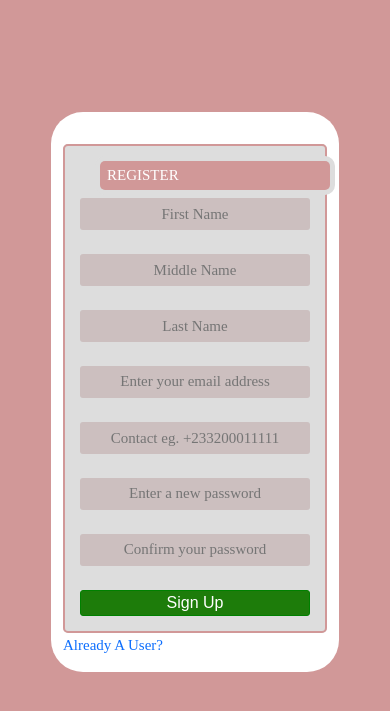
After one commit to YENG-SEBASTIAN/eProject, a Django app: template e_project/core/templates/register.html in a window 390 px wide. The commit adds this page. Shown: the top 711 px of the page. Run offline with Django 4.2, Linux system fonts and the light colour scheme; the template is opened without the code that fills it, so the values that code supplies are empty.

Commit message:
10th-commit

```diff
--- /dev/null
+++ b/e_project/core/static/Css/register.css
@@ -0,0 +1,133 @@
+:root{
+    --primary-color: #D19898;
+    --login-card: #fff;
+}
+
+*{
+    padding: 0;
+    margin: 0;
+    box-sizing: border-box;
+    font-family: 'Times New Roman', Times, serif;
+}
+body{
+    background: var(--primary-color);
+}
+.container{
+    width: 20rem;
+    height: 35rem;
+    margin-top: 3rem;
+    display: flex;
+    align-items: center;
+    justify-content: center;
+    background: var(--login-card);
+    border-radius: 1rem;
+}
+.main-card{
+    width: 100%;
+    height: 100%;
+}
+form{
+    width: 100%;
+    height: 100%;
+    margin-top: 2rem;
+}
+fieldset{
+    font-family: sans-serif;
+    border: 2px solid #D19898;
+    background: #ddd;
+    border-radius: 5px;
+    padding: 15px;
+}
+fieldset legend{
+    background: #D19898;
+    color: #fff;
+    padding: 5px 10px ;
+    font-size: 20px;
+    border-radius: 5px;
+    box-shadow: 0 0 0 5px #ddd;
+    margin-left: 20px;
+}
+form input[type="email"], input[type="password"], input[type="text"]{
+    width: 100%;
+    text-align: center;
+    height: 2rem;
+    border-radius: 3px;
+    border: none;
+    background: rgb(204, 191, 191);
+}
+form input[type="button"]{
+    background: #1d7c0a;
+    width: 100%;
+    border-radius: 3px;
+    border: 1px solid green;
+    color: #fff;
+}
+.form-links{
+    display: flex;
+    align-items: center;
+    justify-content: space-between;
+}
+.form-links a{
+    text-decoration: none;
+}
+
+
+/* media queries for large screens devices */
+@media only screen and (max-width: 700px) {
+    body{
+        display: flex;
+        align-items: center;
+        justify-content: center;
+    }
+    .container{
+        width: 17rem;
+        height: 35rem;
+        margin-top: 7rem;
+        display: flex;
+        align-items: center;
+        justify-content: center;
+        background: var(--login-card);
+        border-radius: 2rem;
+    }
+}
+
+/* media queries for mobile screens */
+@media only screen and (max-width:412px){
+    body{
+        display: flex;
+        align-items: center;
+        justify-content: center;
+    }
+    .container{
+        width: 18rem;
+        height: 35rem;
+        margin-top: 7rem;
+        display: flex;
+        align-items: center;
+        justify-content: center;
+        background: var(--login-card);
+        border-radius: 2rem;
+    }
+
+    fieldset legend{
+        background: #D19898;
+        color: #fff;
+        padding: 3px 7px ;
+        font-size: 15px;
+        border-radius: 5px;
+        box-shadow: 0 0 0 5px #ddd;
+        margin-left: 20px;
+    }
+    form input[type="email"], input[type="password"]{
+        width: 100%;
+        font-size: 15px;
+    }
+    .form-links a{
+        text-decoration: none;
+        font-size: 15px;
+    }
+    ::placeholder{
+        font-size: 15px;
+    }
+
+}
--- a/e_project/core/templates/login.html
+++ b/e_project/core/templates/login.html
@@ -6,7 +6,7 @@
     <meta name="viewport" content="width=device-width, initial-scale=1">
     <title>Login</title>
     <link href="https://cdn.jsdelivr.net/npm/bootstrap@5.2.0-beta1/dist/css/bootstrap.min.css" rel="stylesheet" integrity="sha384-0evHe/X+R7YkIZDRvuzKMRqM+OrBnVFBL6DOitfPri4tjfHxaWutUpFmBp4vmVor" crossorigin="anonymous">
-    <link rel="stylesheet" href="{% static 'login.css'%}">
+    <link rel="stylesheet" href="{% static 'Css/login.css'%}">
 </head>
   <body>
 
@@ -25,7 +25,7 @@
                 <input type="checkbox" name="remember"><a href="#">Remember Me</a>
               </div>
               <div class="new-here">
-                <a href="#">I'm New Here</a>
+                <a href="{%url 'register'%}">I'm New Here</a>
               </div>
             </div>
         </div>
--- /dev/null
+++ b/e_project/core/templates/register.html
@@ -0,0 +1,49 @@
+<!doctype html>
+<html lang="en">
+  <head>
+    {% load static %}
+    <meta charset="utf-8">
+    <meta name="viewport" content="width=device-width, initial-scale=1">
+    <title>Register</title>
+    <link href="https://cdn.jsdelivr.net/npm/bootstrap@5.2.0-beta1/dist/css/bootstrap.min.css" rel="stylesheet" integrity="sha384-0evHe/X+R7YkIZDRvuzKMRqM+OrBnVFBL6DOitfPri4tjfHxaWutUpFmBp4vmVor" crossorigin="anonymous">
+    <link rel="stylesheet" href="{% static 'Css/register.css'%}">
+</head>
+  <body>
+
+    <div class="container">
+        <div class="main-card">
+            <form action="" method="post">
+                <fieldset><legend>REGISTER</legend>
+                    <div class="username">
+                        <input type="text" name="firstname" placeholder="First Name"><br><br>
+                        <input type="text" name="middlename" placeholder="Middle Name"><br><br>
+                        <input type="text" name="Lastname" placeholder="Last Name"><br><br>
+                    </div>
+                    <div class="contact">
+                        <input type="email" name="email" placeholder="Enter your email address"><br> <br>
+                        <input type="text" name="contact" placeholder="Contact eg. +233200011111"><br> <br>
+
+                    </div>
+                    <div class="password">
+                        <input type="password" name="password" placeholder="Enter a new password"><br><br>
+                        <input type="password" name="password2" placeholder="Confirm your password"><br><br>
+
+                    </div>
+
+                <input type="button" value="Sign Up">
+                </fieldset>
+                <div class="form-links">
+                    <div class="new-here">
+                      <a href="{% url 'login' %}">Already A User?</a>
+                    </div>
+                  </div>
+            </form>
+        </div>
+    </div>
+
+
+
+
+    <script src="https://cdn.jsdelivr.net/npm/bootstrap@5.2.0-beta1/dist/js/bootstrap.bundle.min.js" integrity="sha384-pprn3073KE6tl6bjs2QrFaJGz5/SUsLqktiwsUTF55Jfv3qYSDhgCecCxMW52nD2" crossorigin="anonymous"></script>
+  </body>
+</html>
--- a/e_project/core/urls.py
+++ b/e_project/core/urls.py
@@ -6,5 +6,6 @@ from django.urls import path
 from . import views
 
 urlpatterns = [
-    path('', views.welcome, name='home'),
+    path('', views.login_view, name='login'),
+    path('account/register/', views.register_view, name='register'),
 ]
--- a/e_project/core/views.py
+++ b/e_project/core/views.py
@@ -3,5 +3,9 @@ from django.http import HttpResponse
 # Create your views here.
 
 
-def welcome(request):
+def login_view(request):
     return render(request, "login.html")
+
+
+def register_view(request):
+    return render(request, "register.html")
```
Also changed, not shown: e_project/core/static/Css/login.css (added, +151 -0 lines), e_project/core/static/login.css (deleted, +0 -74 lines).
